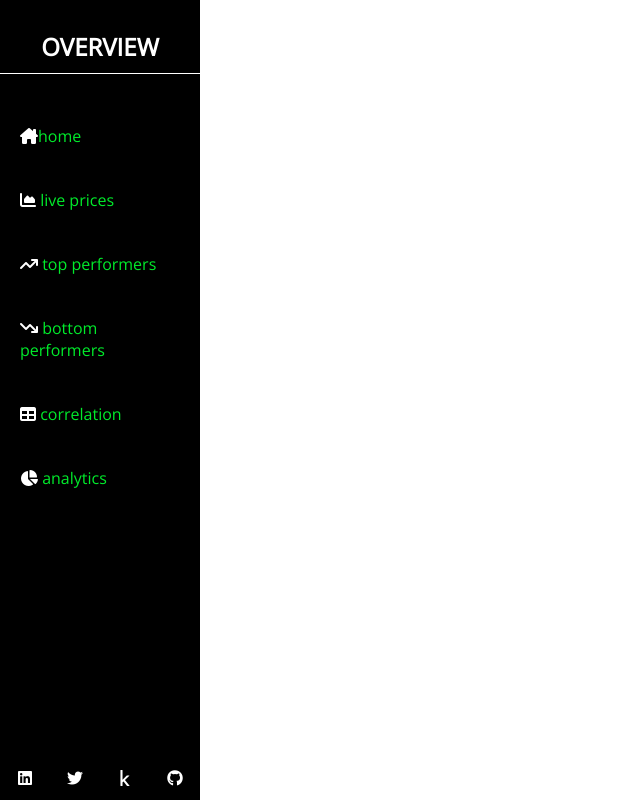
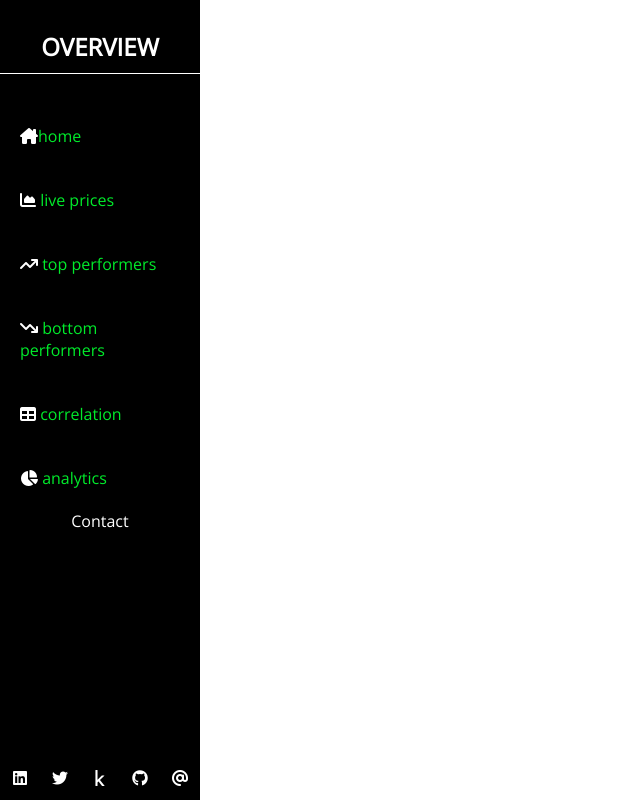
Before and after one commit to edjanga/crypto-dashboard, a Flask app: page / in a window 1280 px wide. Shown: the whole page, without its empty margins (0-640 px from the left). Run offline with Flask 2, Linux system fonts and the light colour scheme; some libraries are stand-ins or nearby versions.

Commit message:
Add email address

```diff
--- a/static/style/stylesheet.css
+++ b/static/style/stylesheet.css
@@ -80,12 +80,18 @@
     padding: 20px;
 }
 
-.wrapper .contact ul li{
+.contact{
+    color: #000000;
+    text-align: center;
+    padding: 0 10px 0 10px;
+}
+
+.wrapper .social_media ul li{
     padding: 15px;
     display: inline-block;
 }
 
-.wrapper .side_nav .contact{
+.wrapper .side_nav .social_media{
     position: absolute;
     bottom: 0;
     left: 50%
@@ -93,19 +99,17 @@
     display: flex;
 }
 
-.wrapper .side_nav .contact a{
+.wrapper .side_nav .social_media a{
     display: block;
-    width: 40px;
+    width: 30px;
     height: 40px;
     line-height: 40px;
     text-align: center;
     border-top-right-radius: 5px;
     border-top-left-radius: 5px;
     margin: 2px 5px;
-
 }
 
-.wrapper .side_nav .contact a:visited{
-    color: rgb(0,0,252);
-
+.wrapper .side_nav .social_media a:visited{
+    color: #000000;
 }
--- a/templates/base.html
+++ b/templates/base.html
@@ -24,16 +24,17 @@
                     <i class="fa-solid fa-chart-pie"></i> analytics</a></li>
             </ul>
             <div class="contact">
+                <p>Contact</p>
+            </div>
+            <div class="social_media">
                 <a href="https://www.linkedin.com/in/emmanuel-djanga-1b494671/">
                     <i class="fa-brands fa-linkedin"></i></a>
                 <a href="https://twitter.com/emmanuel_djanga"><i class="fa-brands fa-twitter"></i></a>
                 <a href="https://www.kaggle.com/edjanga"><i class="fa-brands fa-kaggle"></i></a>
                 <a href="https://github.com/edjanga"><i class="fa-brands fa-github"></i></a>
+                <a href="mailto: emmanuel.djanga@live.be"><i class="fa-solid fa-at"></i></a>
             </div>
         </div>
     </div>
-    <div>
-        {% block content %} {% endblock %}
-    </div>
 </body>
 </html>
```
